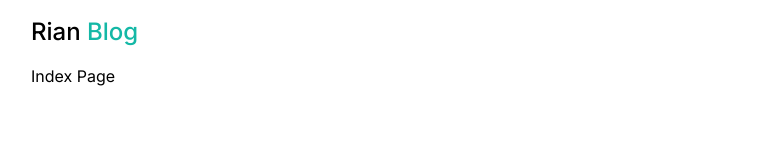
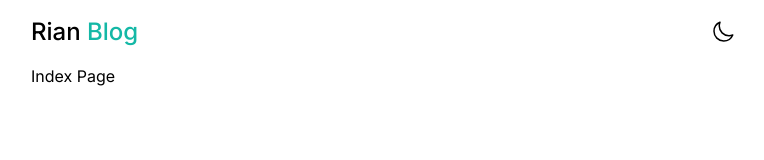
Before and after one commit to RianNegreiros/personal-website, a Next.js app in the folder client/: page / in a window 1280 px wide. Shown: the top 160 px of the page, without its empty margins (257-1021 px from the left). Built offline with nearby package versions, Linux system fonts and the light colour scheme.

Commit message:
feat: add dark mode

```diff
--- a/client/app/components/Navbar.tsx
+++ b/client/app/components/Navbar.tsx
@@ -1,4 +1,5 @@
 import Link from "next/link";
+import ThemeButton from "./ThemeButton";
 
 export default function Navbar() {
   return (
@@ -10,6 +11,8 @@
               Rian <span className="text-teal-500">Blog</span>
             </h1>
           </Link>
+
+          <ThemeButton />
         </div>
       </div>
     </div>
--- /dev/null
+++ b/client/app/components/ThemeButton.tsx
@@ -0,0 +1,53 @@
+"use client"
+
+import { useTheme } from "next-themes"
+import { useEffect, useState } from "react"
+
+export default function ThemeButton() {
+  const { setTheme, resolvedTheme } = useTheme()
+  const [mounted, setMounted] = useState(false)
+
+  useEffect(() => {
+    setMounted(true)
+  }, [])
+
+  if (!mounted) return null
+
+  return (
+    <button
+      onClick={() => setTheme(resolvedTheme === "dark" ? "light" : "dark")}
+    >
+      {resolvedTheme === "dark" ? (
+        <svg
+          xmlns="http://www.w3.org/2000/svg"
+          fill="none"
+          viewBox="0 0 24 24"
+          strokeWidth={1.5}
+          stroke="currentColor"
+          className="w-6 h-6"
+        >
+          <path
+            strokeLinecap="round"
+            strokeLinejoin="round"
+            d="M12 3v2.25m6.364.386l-1.591 1.591M21 12h-2.25m-.386 6.364l-1.591-1.591M12 18.75V21m-4.773-4.227l-1.591 1.591M5.25 12H3m4.227-4.773L5.636 5.636M15.75 12a3.75 3.75 0 11-7.5 0 3.75 3.75 0 017.5 0z"
+          />
+        </svg>
+      ) : (
+        <svg
+          xmlns="http://www.w3.org/2000/svg"
+          fill="none"
+          viewBox="0 0 24 24"
+          strokeWidth={1.5}
+          stroke="currentColor"
+          className="w-6 h-6"
+        >
+          <path
+            strokeLinecap="round"
+            strokeLinejoin="round"
+            d="M21.752 15.002A9.718 9.718 0 0118 15.75c-5.385 0-9.75-4.365-9.75-9.75 0-1.33.266-2.597.748-3.752A9.753 9.753 0 003 11.25C3 16.635 7.365 21 12.75 21a9.753 9.753 0 009.002-5.998z"
+          />
+        </svg>
+      )}
+    </button>
+  )
+}
--- a/client/tailwind.config.js
+++ b/client/tailwind.config.js
@@ -5,6 +5,7 @@
     './components/**/*.{js,ts,jsx,tsx,mdx}',
     './app/**/*.{js,ts,jsx,tsx,mdx}',
   ],
+  darkMode: 'class',
   theme: { },
   plugins: [require('@tailwindcss/typography')],
 }
```
